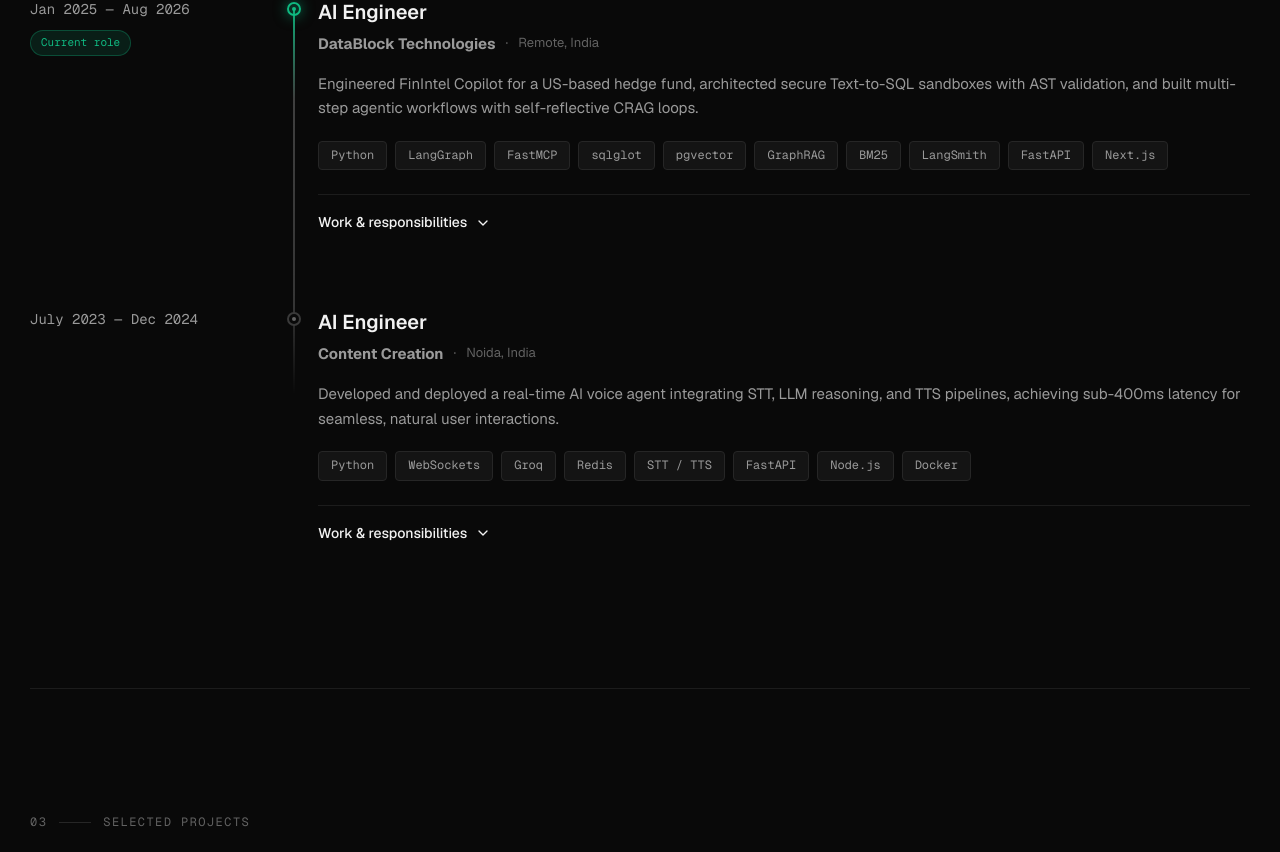
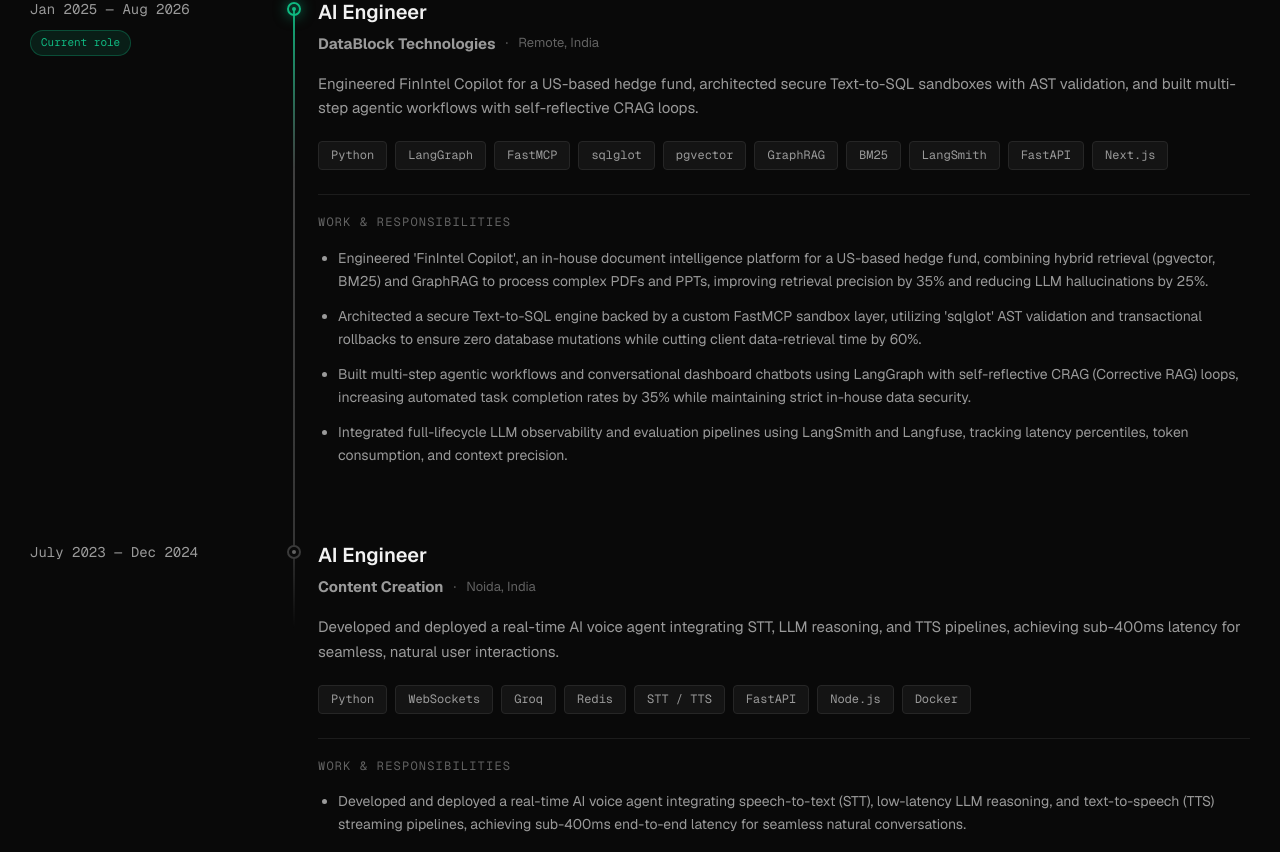
Before and after one commit to Nikhilkajota03/portfolio, a React (Vite) app: page / in a window 1280 px wide. Shown: the part 1378-2230 px from the top of the page. Built offline with nearby package versions, Linux system fonts and the light colour scheme; the HTML template or start-up script is replaced by a standard one.

Commit message:
feat: make work and responsibilities permanently visible in experience timeline

```diff
--- a/src/components/Experience.jsx
+++ b/src/components/Experience.jsx
@@ -1,5 +1,4 @@
 import React from 'react';
-import { ChevronDown } from 'lucide-react';
 import { workExperience } from '../data/portfolioData';
 
 export default function Experience() {
@@ -65,17 +64,14 @@
                   ))}
                 </div>
 
-                <details className="disclosure-block">
-                  <summary className="disclosure-summary">
-                    <span>Work & responsibilities</span>
-                    <ChevronDown size={16} className="disclosure-chevron" />
-                  </summary>
-                  <ul className="disclosure-details">
+                <div className="responsibilities-block">
+                  <p className="responsibilities-title">Work & responsibilities</p>
+                  <ul className="responsibilities-list">
                     {job.responsibilities.map((resp, rIdx) => (
                       <li key={rIdx}>{resp}</li>
                     ))}
                   </ul>
-                </details>
+                </div>
               </article>
             </div>
           );
--- a/src/index.css
+++ b/src/index.css
@@ -959,48 +959,33 @@
   color: var(--text-secondary);
 }
 
-.disclosure-block {
-  margin-top: 16px;
+.responsibilities-block {
+  margin-top: 20px;
   border-top: 1px solid var(--border-subtle);
-  padding-top: 16px;
-}
-
-.disclosure-summary {
-  display: flex;
-  align-items: center;
-  gap: 8px;
+  padding-top: 18px;
+}
+
+.responsibilities-title {
+  font-family: var(--font-mono);
+  font-size: 12px;
+  text-transform: uppercase;
+  letter-spacing: 0.1em;
+  color: var(--text-muted);
+  margin-bottom: 14px;
+}
+
+.responsibilities-list {
+  padding-left: 20px;
+  display: flex;
+  flex-direction: column;
+  gap: 12px;
+}
+
+.responsibilities-list li {
+  list-style: disc;
+  color: var(--text-secondary);
   font-size: 14px;
-  font-weight: 500;
-  color: var(--text-primary);
-  cursor: pointer;
-  user-select: none;
-}
-
-.disclosure-summary::-webkit-details-marker {
-  display: none;
-}
-
-.disclosure-chevron {
-  transition: transform var(--transition-fast);
-}
-
-details[open] .disclosure-chevron {
-  transform: rotate(180deg);
-}
-
-.disclosure-details {
-  margin-top: 16px;
-  padding-left: 20px;
-  display: flex;
-  flex-direction: column;
-  gap: 12px;
-}
-
-.disclosure-details li {
-  list-style: disc;
-  color: var(--text-secondary);
-  font-size: 14px;
-  line-height: 1.6;
+  line-height: 1.65;
 }
 
 /* -------------------------------------------------------------------------- */
```
